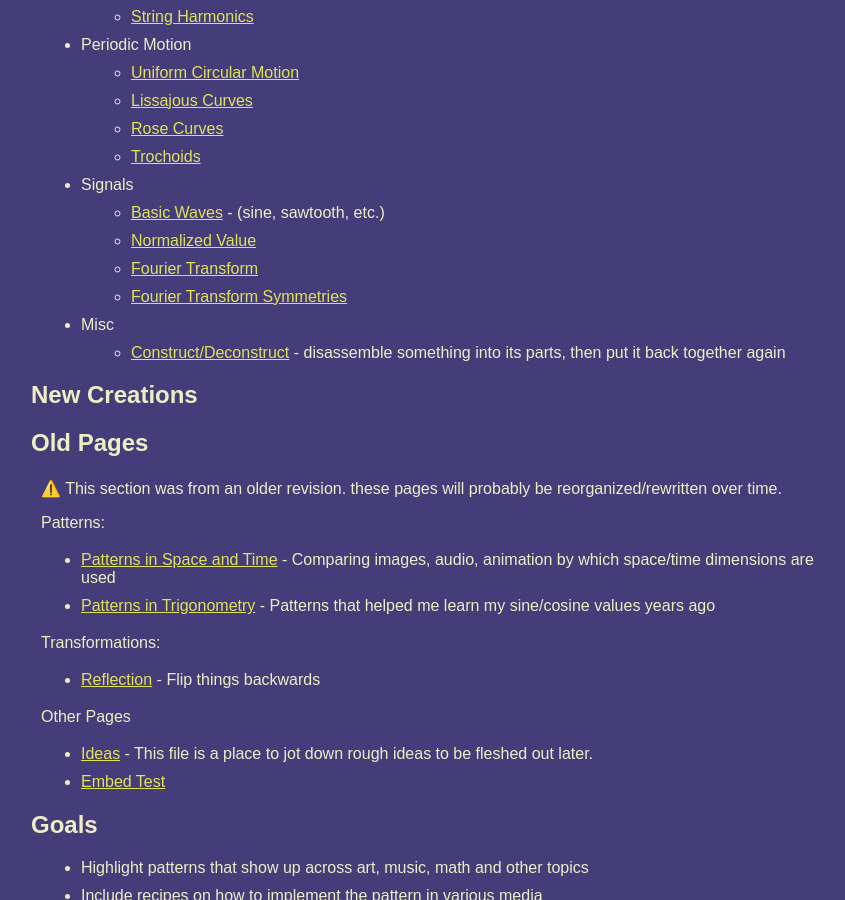
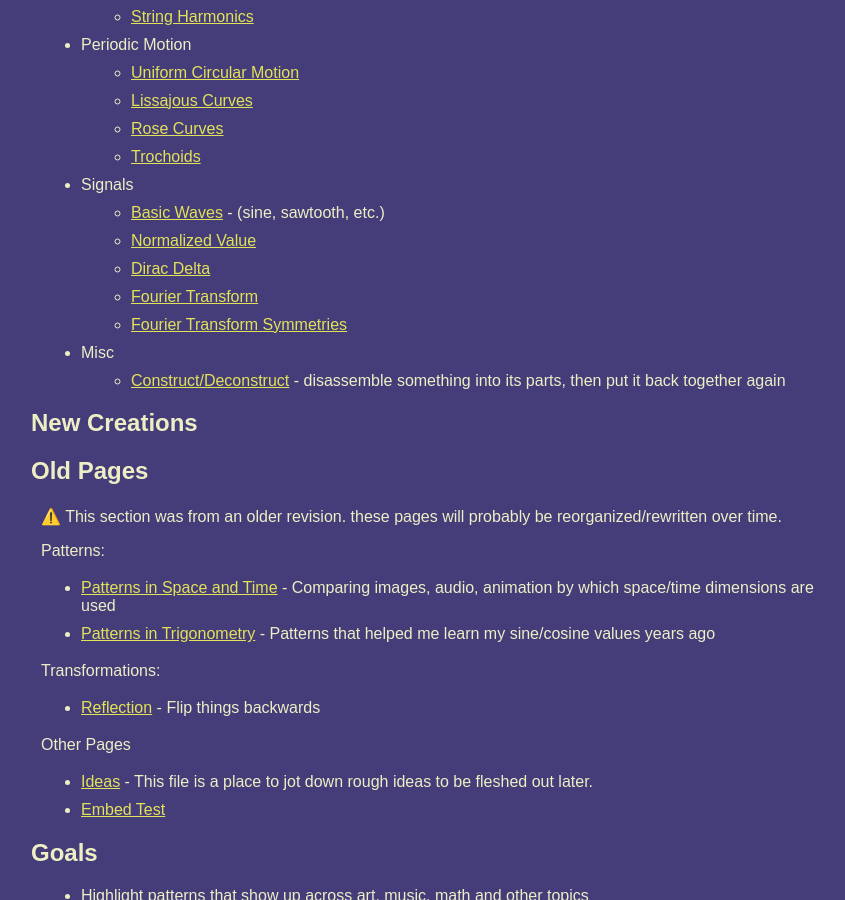
Before and after one commit to ptrgags/pattern-spotting, a Jekyll site: the page built from index.md, in a window 1280 px wide and 900 px high, scrolled down 904 px. Shown: the whole window, without its empty margins (209-1054 px from the left). Built offline with Jekyll 4.4.1, drawn with Linux system fonts in a browser that asks for light colours; a script that is not in the unit is left out.

Commit message:
link to dirac delta

```diff
--- a/index.md
+++ b/index.md
@@ -52,6 +52,7 @@ These pages describe specific patterns and point out examples across various dis
 - Signals
    - [Basic Waves](patterns/basic-waves.html) - (sine, sawtooth, etc.)
    - [Normalized Value](./patterns/normalized-value.html)
+   - [Dirac Delta](./patterns/dirac-delta.html)
    - [Fourier Transform](./patterns/fourier-transform.html)
    - [Fourier Transform Symmetries](./patterns/fourier-symmetries.html)
 - Misc
```
Also changed, not shown: patterns/dirac-delta.md (+4 -0 lines).
